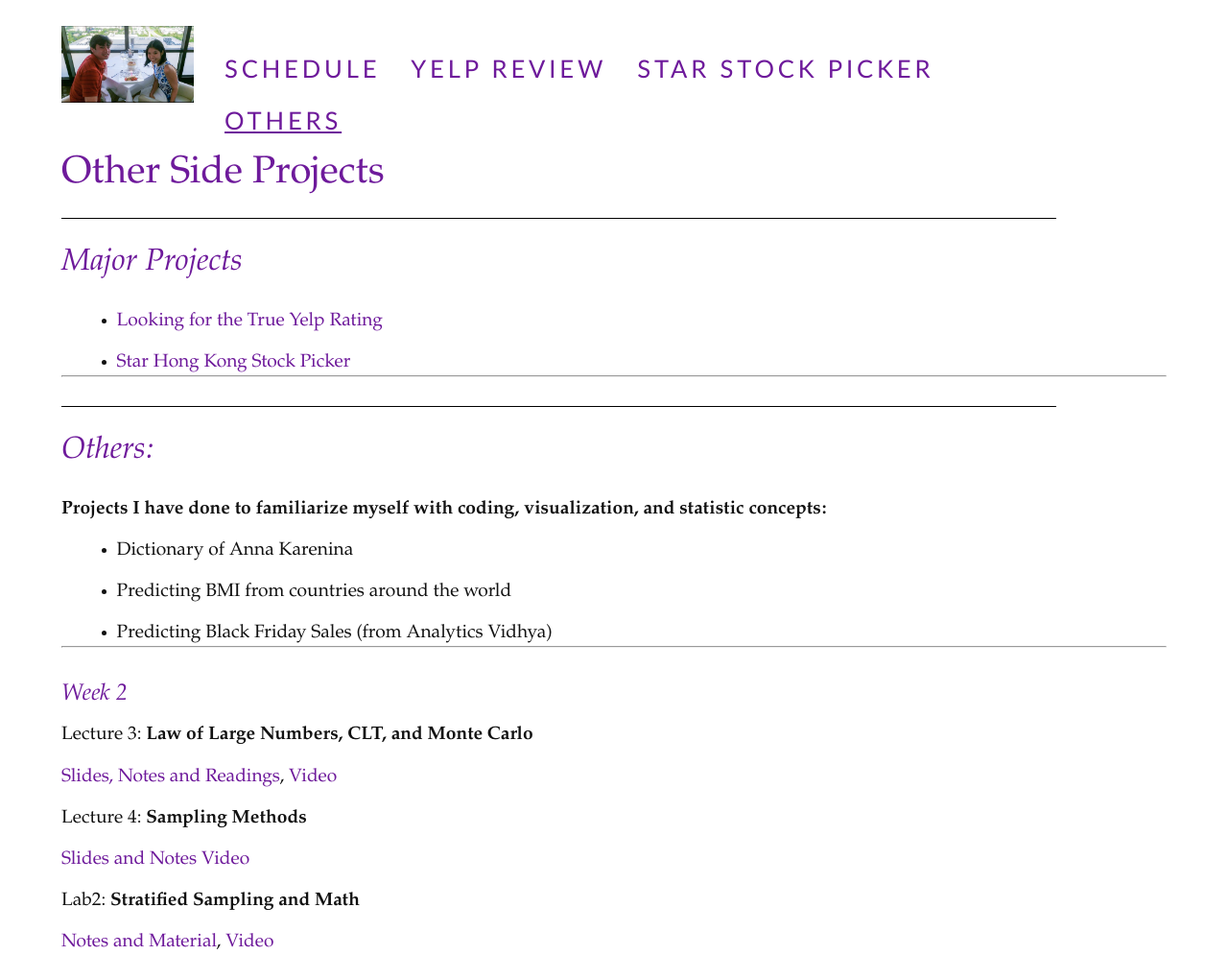
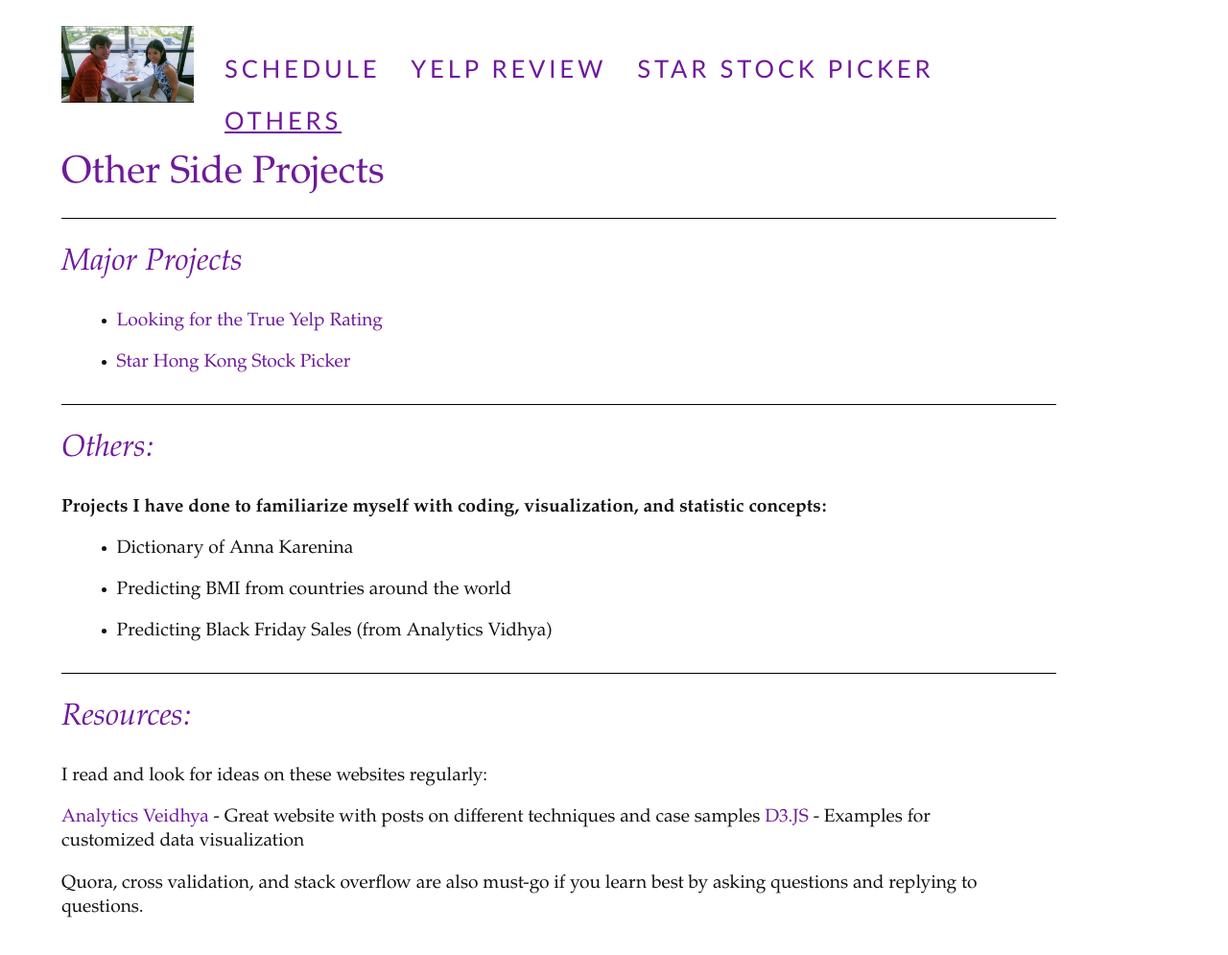
Before and after one commit to vionwinnie/old_website, a Jekyll site: the page built from material.md, in a window 1280 px wide. Shown: the whole page at 96% size. Built offline with Jekyll 4.4.1, drawn with Linux system fonts in a browser that asks for light colours; nearby versions of some CDN libraries; after the commit the page ends 959 px from its top, so only the background shows below that.

Commit message:
Update material.md

```diff
--- a/material.md
+++ b/material.md
@@ -11,7 +11,6 @@ noline: 1
 - [Looking for the True Yelp Rating](policies.html)
 - [Star Hong Kong Stock Picker](starstockpicker.html)
 
----
 
 ## Others:
 
@@ -21,19 +20,11 @@ noline: 1
 - Predicting Black Friday Sales (from Analytics Vidhya)
 
 
----
+## Resources:
+I read and look for ideas on these websites regularly:
 
-### Week 2
+[Analytics Veidhya](https://www.analyticsvidhya.com/) - Great website with posts on different techniques and case samples
+[D3.JS](https://github.com/d3/d3/wiki/Gallery) - Examples for customized data visualization
 
-Lecture 3: **Law of Large Numbers, CLT, and Monte Carlo**
 
-[Slides, Notes and Readings](lectures/lecture3.html), [Video](https://matterhorn.dce.harvard.edu/engage/player/watch.html?id=bc46d8be-32ad-4c71-88a2-b0af4d71110b)
-
-Lecture 4: **Sampling Methods**
-
-[Slides and Notes](lectures/lecture4.html)
-[Video](https://matterhorn.dce.harvard.edu/engage/player/watch.html?id=51836d8c-95a2-48a7-b105-d0454e13fcdc)
-
-Lab2: **Stratified Sampling and Math**
-
-[Notes and Material](lectures/lab2.html), [Video](https://matterhorn.dce.harvard.edu/engage/player/watch.html?id=03b49382-125a-4002-9346-ff79f13ff201)
+Quora, cross validation, and stack overflow are also must-go if you learn best by asking questions and replying to questions.
```
